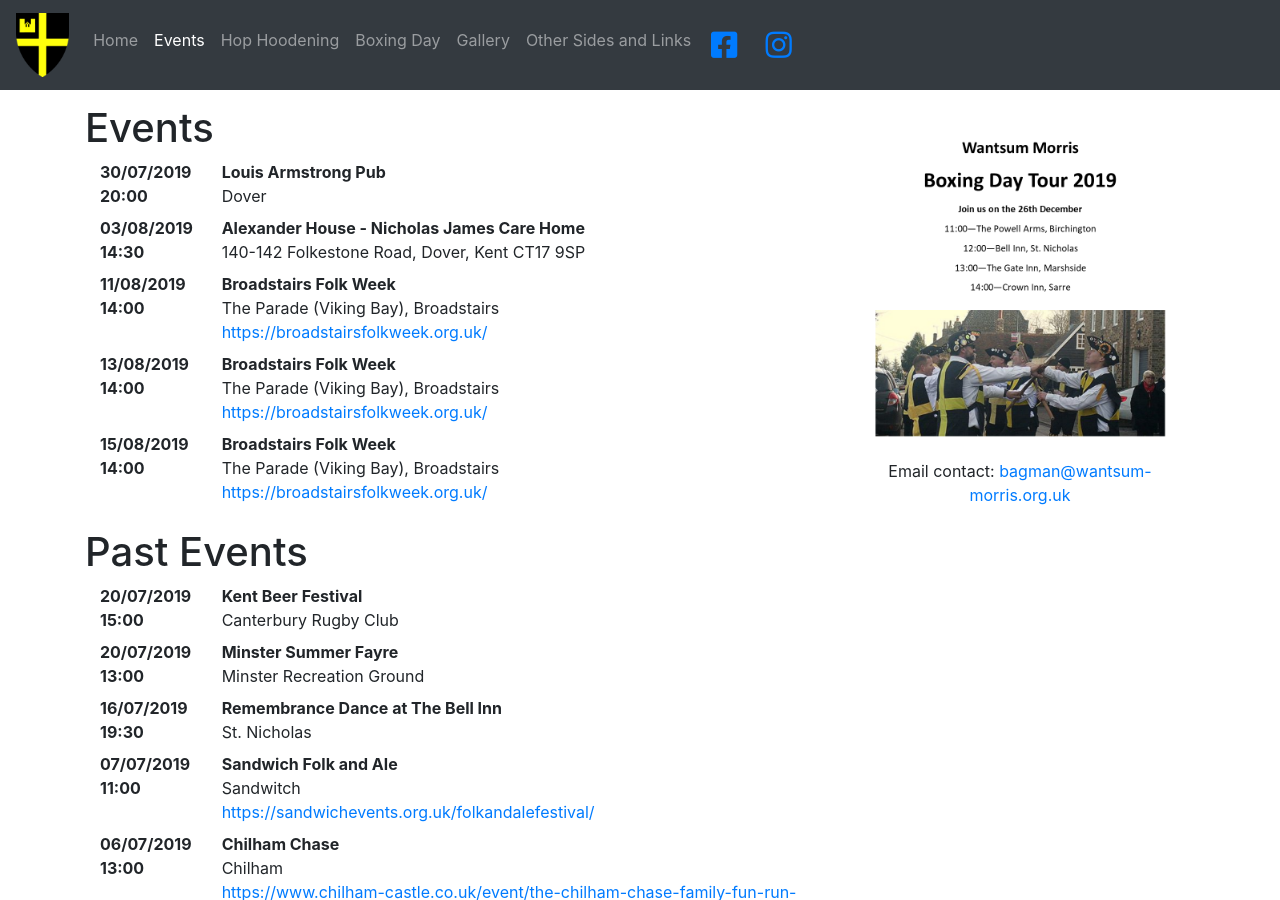
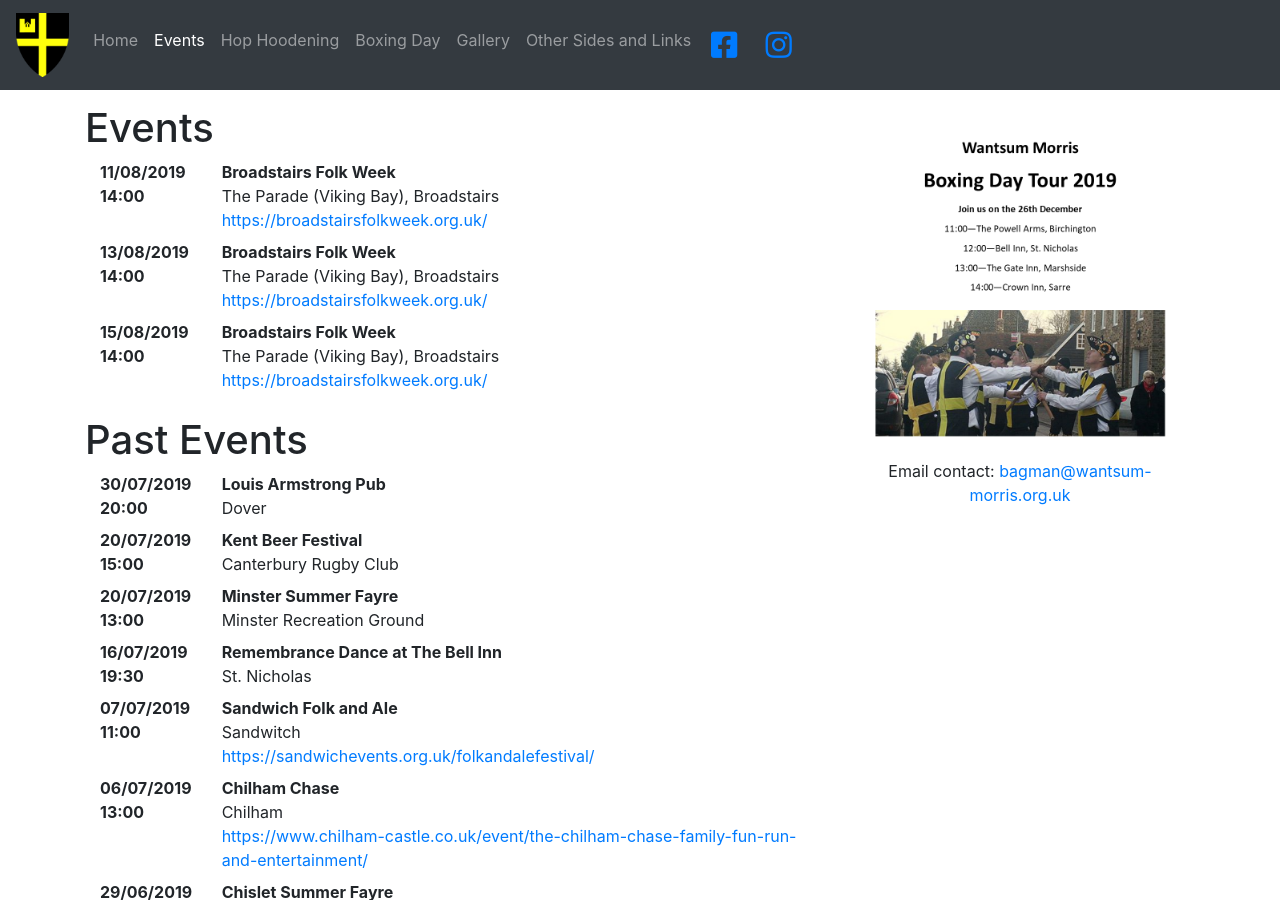
Before and after one commit to danwatford/wantsum-morris, a Jekyll site: the page built from events/index.html, in a window 1280 px wide and 900 px high. Built offline with Jekyll 4.4.1, drawn with Linux system fonts in a browser that asks for light colours; nearby versions of some CDN libraries.

Commit message:
Update events

```diff
--- a/_data/events.yml
+++ b/_data/events.yml
@@ -1,17 +1,3 @@
-- title: Louis Armstrong Pub
-  date: 30/07/2019
-  time: "20:00"
-  location: Dover
-  lat: 51.131437
-  lon: 1.307594
-
-- title: Alexander House - Nicholas James Care Home
-  date: 03/08/2019
-  time: "14:30"
-  location: 140-142 Folkestone Road, Dover, Kent CT17 9SP
-  lat: 51.123790
-  lon: 1.297630
-
 - title: Broadstairs Folk Week
   date: 11/08/2019
   time: "14:00"
```
Also changed, not shown: _data/past-events.yml (+7 -0 lines).
